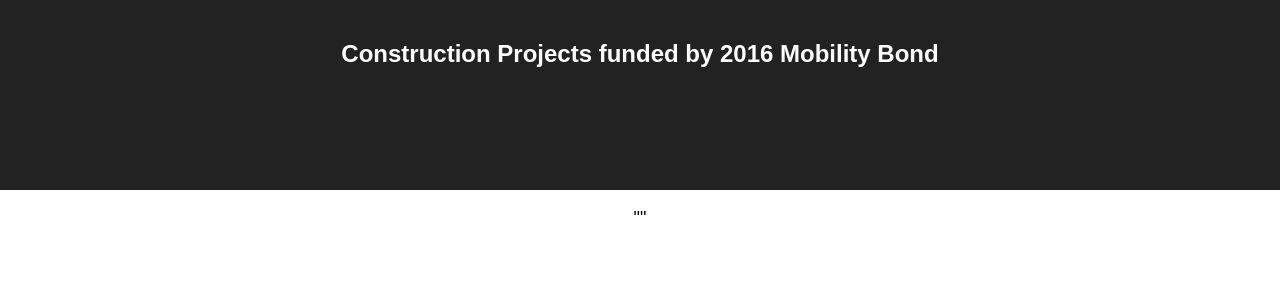
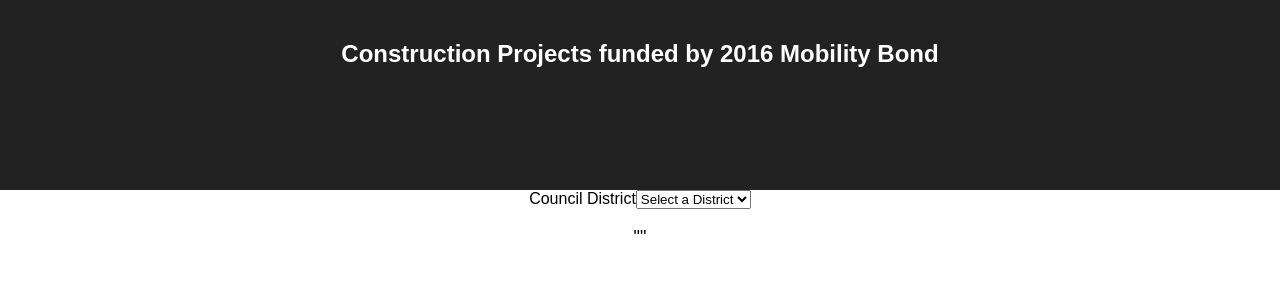
Before and after one commit to mateoclarke/mobility-bond-socrata-example, a React (Create React App) app: page / in a window 1280 px wide. Shown: the top 300 px of the page. Built offline with nearby package versions, Linux system fonts and the light colour scheme; no server answers.

Commit message:
add select dropdown for districts

```diff
--- a/src/App.js
+++ b/src/App.js
@@ -8,6 +8,7 @@ class App extends Component {
     super(props);
     this.state = {
       data: '',
+      district: '',
     };
   }
 
@@ -28,12 +29,34 @@ class App extends Component {
     this.getSocrataData();
   }
 
+  handleDistrictChange(e) {
+    this.setState({
+      district: e.target.value,
+    })
+  }
+
   render() {
     return (
       <div className="App">
         <div className="App-header">
           <h2>Construction Projects funded by 2016 Mobility Bond</h2>
         </div>
+        <label htmlFor="district">Council District</label>
+        <select name="district" id="" value={this.state.district}
+          onChange={(e) => this.handleDistrictChange(e)}
+        >
+          <option value="">Select a District</option>
+          <option value="1">1</option>
+          <option value="2">2</option>
+          <option value="3">3</option>
+          <option value="4">4</option>
+          <option value="5">5</option>
+          <option value="6">6</option>
+          <option value="7">7</option>
+          <option value="8">8</option>
+          <option value="9">9</option>
+          <option value="10">10</option>
+        </select>
         <p className="App-intro">
           {JSON.stringify(this.state.data)}
         </p>
```
